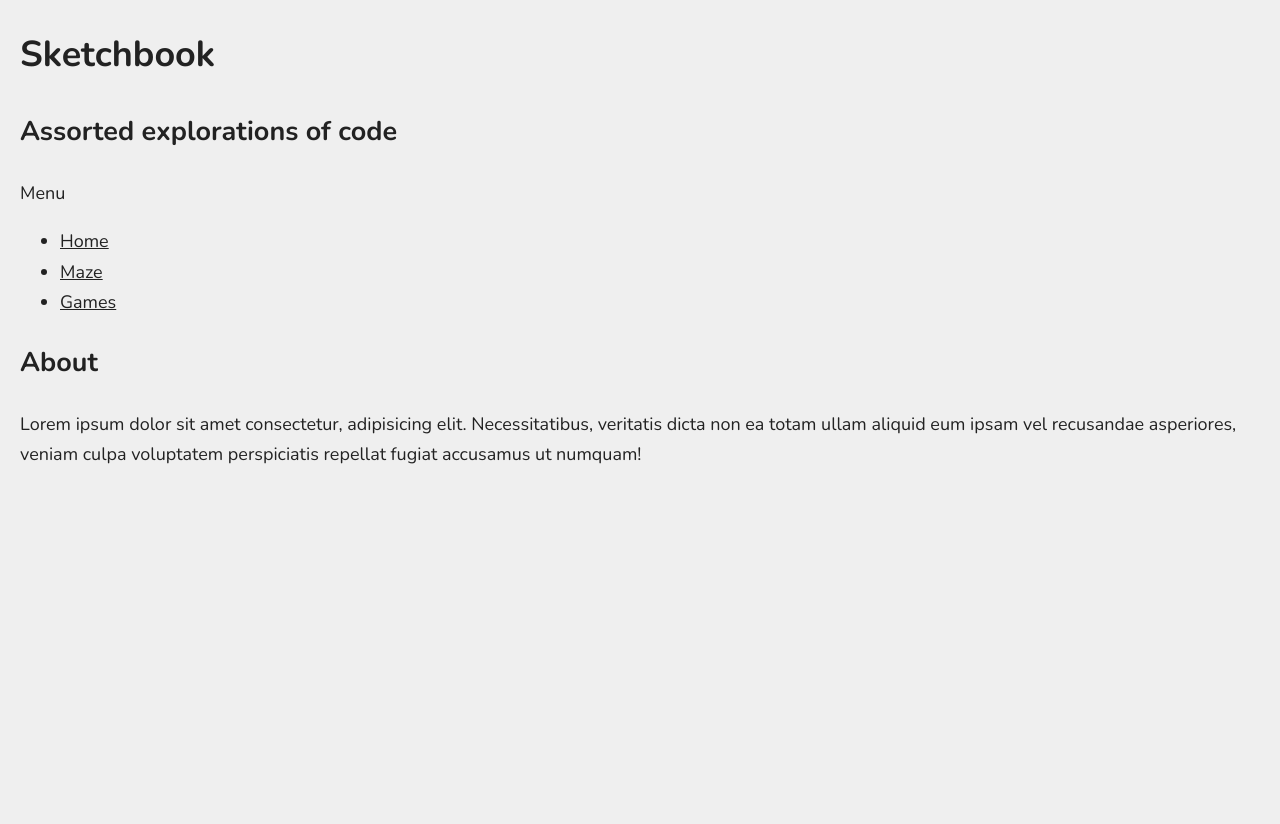
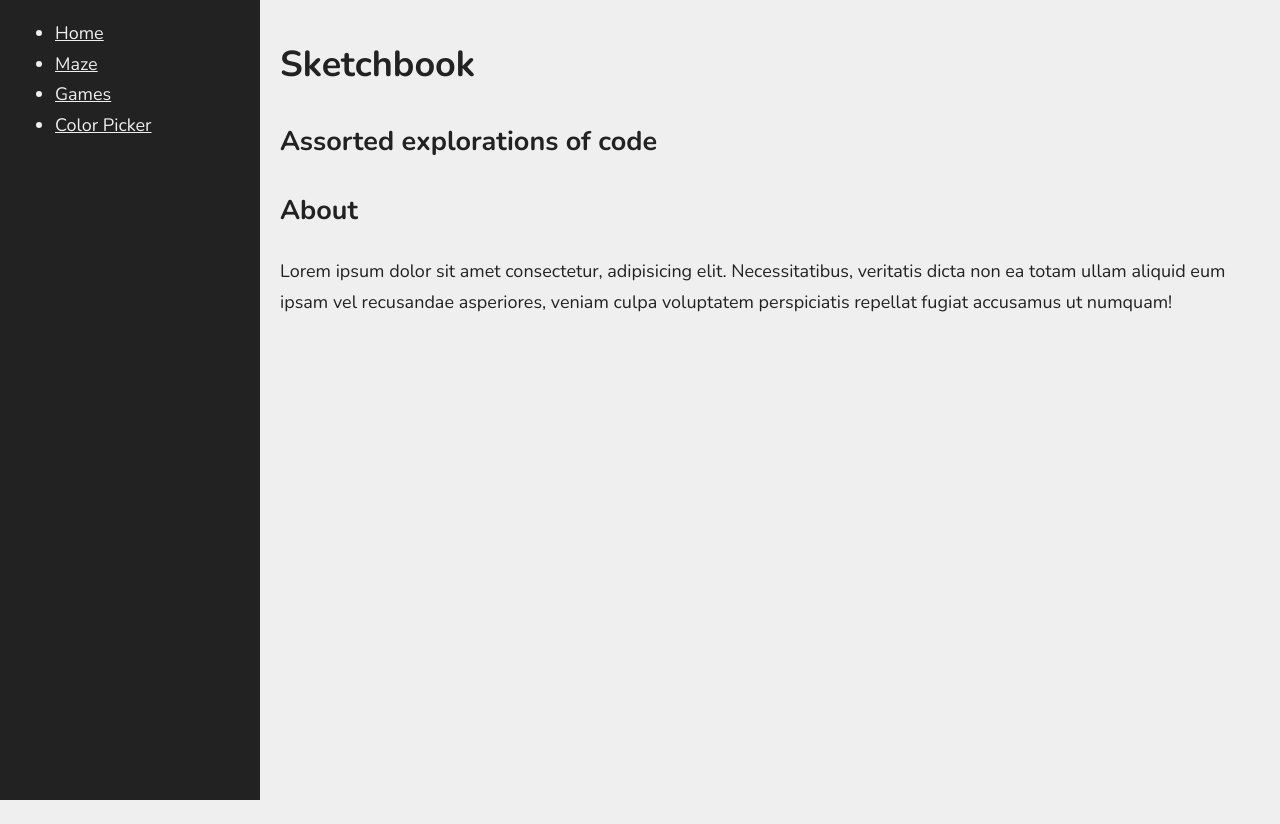
Before and after one commit to murbar/sketchbook, a React (Create React App) app: page / in a window 1280 px wide. After the commit the page ends 800 px from the top, so only its background shows below. Built offline with nearby package versions, Linux system fonts and the light colour scheme.

Commit message:
Adjust layout and add color picker page

```diff
--- a/src/App.js
+++ b/src/App.js
@@ -1,29 +1,35 @@
 import React from 'react';
 import { BrowserRouter as Router, Switch, Route } from 'react-router-dom';
 import styled from 'styled-components';
-import Header from 'components/Header';
 import Menu from 'components/Menu';
 import About from 'components/About';
 import Maze from 'components/maze/Maze';
 import Games from 'components/games/Games';
+import ColorPicker from 'components/color-picker/ColorPicker';
 
-const Styles = styled.div`
-  margin: 0 2rem;
+const Layout = styled.div`
+  display: flex;
+  min-height: 100vh;
+  main {
+    padding: 1rem 2rem;
+  }
 `;
 
 function App() {
   return (
-    <Styles>
     <Router>
-        <Header />
+      <Layout>
         <Menu />
+        <main>
           <Switch>
             <Route exact path="/" component={About} />
             <Route path="/maze" component={Maze} />
             <Route path="/games" component={Games} />
+            <Route path="/color-picker" component={ColorPicker} />
           </Switch>
+        </main>
+      </Layout>
     </Router>
-    </Styles>
   );
 }
 
--- a/src/components/About.js
+++ b/src/components/About.js
@@ -1,6 +1,7 @@
 import React, { useEffect } from 'react';
 import useDocumentTitle from 'hooks/useDocumentTitle';
 import config from 'config';
+import Header from 'components/Header';
 import ReactGA from 'react-ga';
 
 export default function About() {
@@ -13,6 +14,8 @@ export default function About() {
 
   return (
     <div>
+      <Header />
+
       <h2>About</h2>
       <p>
         Lorem ipsum dolor sit amet consectetur, adipisicing elit. Necessitatibus, veritatis dicta
--- a/src/components/Menu.js
+++ b/src/components/Menu.js
@@ -2,12 +2,17 @@ import React from 'react';
 import styled from 'styled-components';
 import { Link } from 'react-router-dom';
 
-const Styles = styled.div``;
+const Styles = styled.div`
+  background: ${p => p.theme.colors.offBlack};
+  color: ${p => p.theme.colors.offWhite};
+  flex: 0 0 26rem;
+  padding: 0 1.5rem;
+`;
 
 export default function Menu() {
   return (
     <Styles>
-      Menu
+      <nav>
         <ul>
           <li>
             <Link to="/">Home</Link>
@@ -18,7 +23,11 @@ export default function Menu() {
           <li>
             <Link to="/games">Games</Link>
           </li>
+          <li>
+            <Link to="/color-picker">Color Picker</Link>
+          </li>
         </ul>
+      </nav>
     </Styles>
   );
 }
--- /dev/null
+++ b/src/components/color-picker/ColorPicker.js
@@ -0,0 +1,200 @@
+import React from 'react';
+import styled from 'styled-components';
+
+const Styles = styled.div``;
+
+const HSVPicker = styled.div`
+  display: flex;
+  > div:first-child {
+    margin-right: 1.5rem;
+  }
+`;
+
+const HSLPicker = styled.div`
+  display: flex;
+  > div:first-child {
+    margin-right: 1.5rem;
+  }
+`;
+
+const HueSelect = styled.div`
+  width: 4rem;
+  height: 30rem;
+  border-radius: 0.5rem;
+  ${'' /* border: 0.1rem solid black; */}
+  background: linear-gradient(
+    to bottom,
+    hsl(0, 100%, 50%),
+    hsl(15, 100%, 50%),
+    hsl(30, 100%, 50%),
+    hsl(45, 100%, 50%),
+    hsl(60, 100%, 50%),
+    hsl(75, 100%, 50%),
+    hsl(90, 100%, 50%),
+    hsl(105, 100%, 50%),
+    hsl(120, 100%, 50%),
+    hsl(135, 100%, 50%),
+    hsl(150, 100%, 50%),
+    hsl(165, 100%, 50%),
+    hsl(180, 100%, 50%),
+    hsl(195, 100%, 50%),
+    hsl(210, 100%, 50%),
+    hsl(225, 100%, 50%),
+    hsl(240, 100%, 50%),
+    hsl(255, 100%, 50%),
+    hsl(270, 100%, 50%),
+    hsl(285, 100%, 50%),
+    hsl(300, 100%, 50%),
+    hsl(315, 100%, 50%),
+    hsl(330, 100%, 50%),
+    hsl(345, 100%, 50%),
+    hsl(360, 100%, 50%)
+  );
+`;
+
+const SatValSelect = styled.div`
+  width: 30rem;
+  height: 30rem;
+  border-radius: 0.5rem;
+  ${'' /* border: 0.1rem solid black; */}
+  background: linear-gradient(to top, black, transparent),  linear-gradient(to right, white, transparent), hsl(113, 100%, 50%);
+  position: relative;
+  overflow: hidden;
+`;
+
+const HueSatSelect = styled.div`
+  width: 30rem;
+  height: 30rem;
+  border-radius: 100%;
+  background: radial-gradient(
+      circle at 50% 0,
+      red,
+      rgba(242, 13, 13, 0.8) 10%,
+      rgba(230, 25, 25, 0.6) 20%,
+      rgba(204, 51, 51, 0.4) 30%,
+      rgba(166, 89, 89, 0.2) 40%,
+      hsla(0, 0%, 50%, 0) 50%
+    ),
+    radial-gradient(
+      circle at 85.35533905932738% 14.644660940672622%,
+      #ffbf00,
+      rgba(242, 185, 13, 0.8) 10%,
+      rgba(230, 179, 25, 0.6) 20%,
+      rgba(204, 166, 51, 0.4) 30%,
+      rgba(166, 147, 89, 0.2) 40%,
+      hsla(45, 0%, 50%, 0) 50%
+    ),
+    radial-gradient(
+      circle at 100% 50%,
+      #80ff00,
+      rgba(128, 242, 13, 0.8) 10%,
+      rgba(128, 230, 25, 0.6) 20%,
+      rgba(128, 204, 51, 0.4) 30%,
+      rgba(128, 166, 89, 0.2) 40%,
+      hsla(90, 0%, 50%, 0) 50%
+    ),
+    radial-gradient(
+      circle at 85.35533905932738% 85.35533905932738%,
+      #00ff40,
+      rgba(13, 242, 70, 0.8) 10%,
+      rgba(25, 230, 77, 0.6) 20%,
+      rgba(51, 204, 89, 0.4) 30%,
+      rgba(89, 166, 108, 0.2) 40%,
+      hsla(135, 0%, 50%, 0) 50%
+    ),
+    radial-gradient(
+      circle at 50.00000000000001% 100%,
+      #0ff,
+      rgba(13, 242, 242, 0.8) 10%,
+      rgba(25, 229, 230, 0.6) 20%,
+      rgba(51, 204, 204, 0.4) 30%,
+      rgba(89, 166, 166, 0.2) 40%,
+      hsla(180, 0%, 50%, 0) 50%
+    ),
+    radial-gradient(
+      circle at 14.64466094067263% 85.35533905932738%,
+      #0040ff,
+      rgba(13, 70, 242, 0.8) 10%,
+      rgba(25, 76, 230, 0.6) 20%,
+      rgba(51, 89, 204, 0.4) 30%,
+      rgba(89, 108, 166, 0.2) 40%,
+      hsla(225, 0%, 50%, 0) 50%
+    ),
+    radial-gradient(
+      circle at 0 50.00000000000001%,
+      #7f00ff,
+      rgba(127, 13, 242, 0.8) 10%,
+      rgba(127, 25, 230, 0.6) 20%,
+      rgba(127, 51, 204, 0.4) 30%,
+      rgba(127, 89, 166, 0.2) 40%,
+      hsla(270, 0%, 50%, 0) 50%
+    ),
+    radial-gradient(
+      circle at 14.644660940672615% 14.64466094067263%,
+      #ff00bf,
+      rgba(242, 13, 185, 0.8) 10%,
+      rgba(230, 25, 178, 0.6) 20%,
+      rgba(204, 51, 166, 0.4) 30%,
+      rgba(166, 89, 147, 0.2) 40%,
+      hsla(315, 0%, 50%, 0) 50%
+    );
+`;
+
+const LumSelect = styled.div`
+  width: 4rem;
+  height: 30rem;
+  border-radius: 0.5rem;
+  background: linear-gradient(
+    to bottom,
+    hsl(210, 100%, 100%),
+    hsl(210, 100%, 50%),
+    hsl(210, 100%, 0%)
+  );
+`;
+
+export default function ColorPicker() {
+  return (
+    <Styles>
+      <h1>Color Picker</h1>
+      <ul>
+        <li>
+          <a href="https://en.wikipedia.org/wiki/HSL_and_HSV">
+            https://en.wikipedia.org/wiki/HSL_and_HSV
+          </a>
+        </li>
+      </ul>
+      <h2>HSV</h2>
+      <p>
+        The Hue element is implemented as a <code>div</code> and a linear gradient with 25 stops at
+        hues around the color wheel - 24 increments of 15 degrees with another to take us back
+        around to the beginning. A slider will be used to allow the user to select a value between 0
+        and 360.
+      </p>
+      <p>
+        The saturation and value selector is more tricky. We have to layer three gradients to get
+        the desired effect. The base color is the selected Hue at 100% Saturation and 50% Luminance.
+        We layed upon that a linear gradient from the right starting at white and approaching full
+        transparency, and finally another from the bottom, black to transparent. The user's
+        selection will be used to determine the S and V values with the <code>x</code> position of
+        the selection as the Saturation, and the <code>y</code> as the Value. We can then convert
+        this HSV value to HSL as needed.
+      </p>
+      <HSVPicker>
+        <HueSelect />
+        <SatValSelect />
+      </HSVPicker>
+      <h2>HSL</h2>
+      <p>
+        To build a HSL picker we need to depict the hue and saturation as a radial gradient on a
+        circle, with the hues 100% saturated and at 50% luminance around the perimeter and
+        approaching full desaturation towards the center of the circle. This is accomplished with
+        eight partially transparent radial gradients positioned around the circle. The user then
+        selects the luminance value from a slider.
+      </p>
+      <HSLPicker>
+        <HueSatSelect />
+        <LumSelect />
+      </HSLPicker>
+    </Styles>
+  );
+}
--- a/src/styles/global.js
+++ b/src/styles/global.js
@@ -14,7 +14,7 @@ export default createGlobalStyle`
     font-family: ${p => p.theme.fontFamily};
     font-size: 1.8rem;
     line-height: 1.7;
-    min-height: 100vh;
+    min-height: 100%;
     -webkit-font-smoothing: antialiased;
     -moz-osx-font-smoothing: grayscale;
   }
```
Lines whose indentation alone changed are shown as unchanged.
